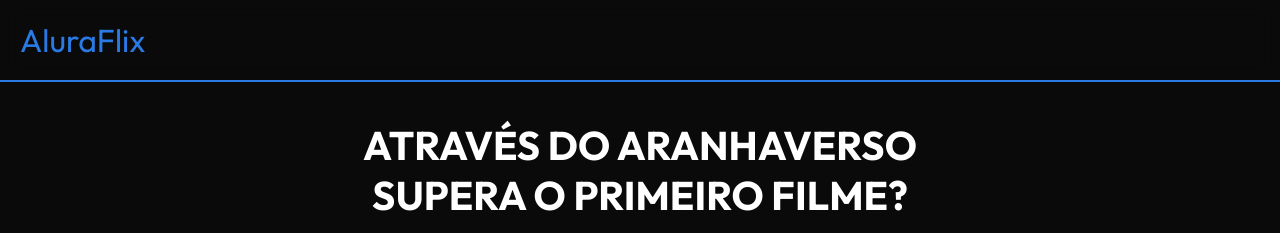
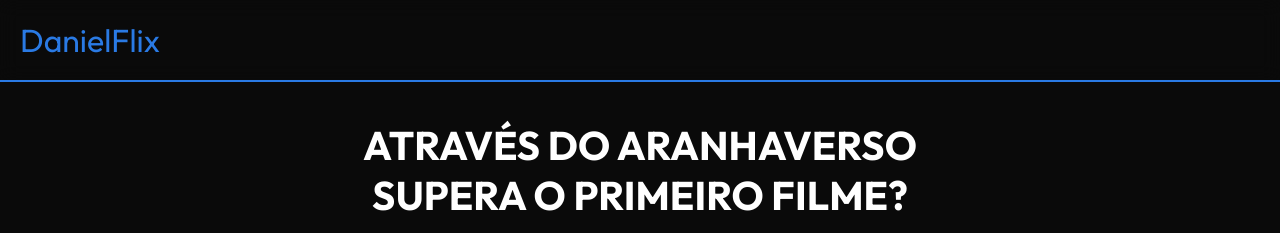
Before and after one commit to 05daniel0/projetoalura, a plain HTML site: page index.html in a window 1280 px wide. Shown: the top 233 px of the page. Drawn offline with Linux system fonts and the light colour scheme.

Commit message:
Alterando AluraFlix para DanielFlix

```diff
--- a/index.html
+++ b/index.html
@@ -7,10 +7,10 @@
     <link rel="preconnect" href="https://fonts.gstatic.com" crossorigin>
     <link href="https://fonts.googleapis.com/css2?family=Outfit:wght@100..900&display=swap" rel="stylesheet">
     <link rel="stylesheet" href="styles.css">
-    <title>AluraFlix</title>
+    <title>DanielFlix</title>
 </head>
 <body>
-    <header class="blur-box">AluraFlix</header>
+    <header class="blur-box">DanielFlix</header>
 
     <section class="hero-section">
         <div class="chamada-texto">
```
